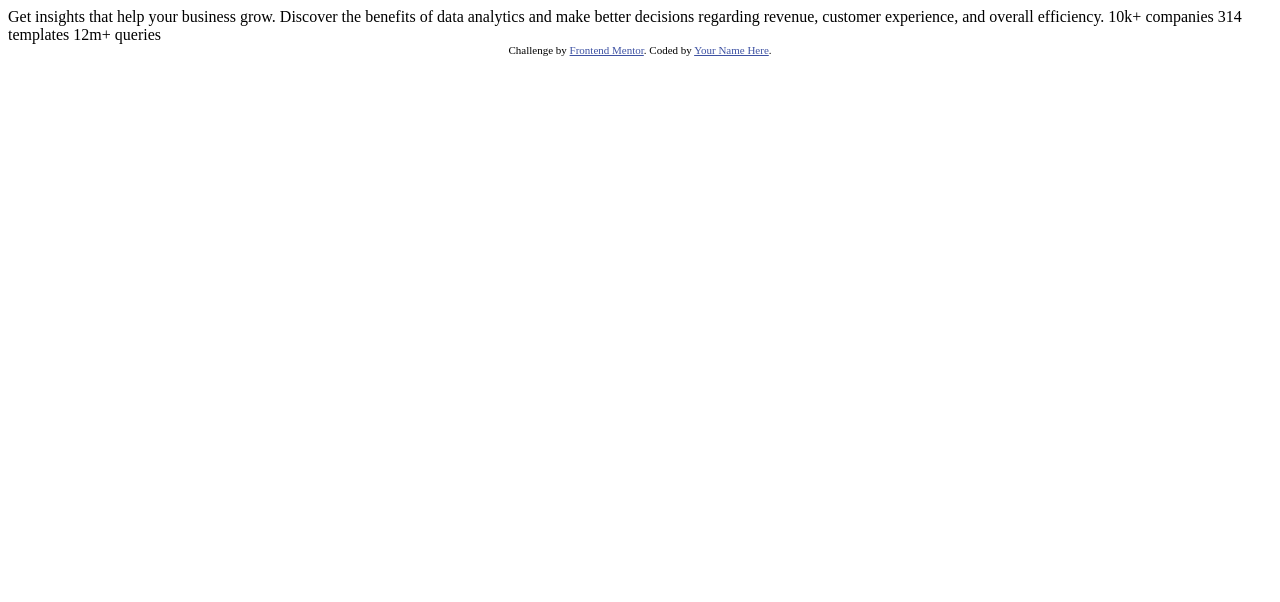
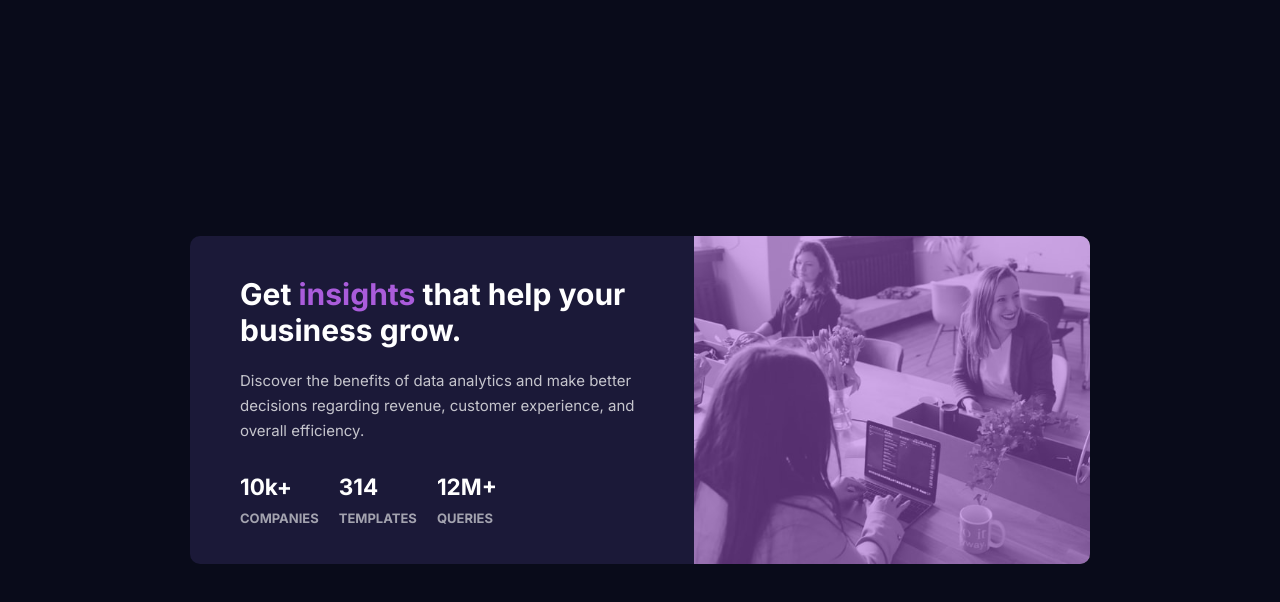
Before and after one commit to Tink3rball3r/stats-preview-card-component-main2, a plain HTML site: page index.html in a window 1280 px wide. Drawn offline with Linux system fonts and the light colour scheme.

Commit message:
complete

```diff
--- a/index.html
+++ b/index.html
@@ -1,33 +1,72 @@
 <!DOCTYPE html>
 <html lang="en">
+
 <head>
   <meta charset="UTF-8">
-  <meta name="viewport" content="width=device-width, initial-scale=1.0"> <!-- displays site properly based on user's device -->
+  <meta name="viewport" content="width=device-width, initial-scale=1.0">
+
 
   <link rel="icon" type="image/png" sizes="32x32" href="./images/favicon-32x32.png">
-
+  <link rel="stylesheet" href="style.css">
+  <link rel="preconnect" href="https://fonts.googleapis.com">
+  <link rel="preconnect" href="https://fonts.gstatic.com" crossorigin>
+  <link href="https://fonts.googleapis.com/css2?family=Inter:wght@400;700&family=Lexend+Deca&display=swap"
+    rel="stylesheet">
   <title>Frontend Mentor | Stats preview card component</title>
 
-  <!-- Feel free to remove these styles or customise in your own stylesheet 👍 -->
-  <style>
-    .attribution { font-size: 11px; text-align: center; }
-    .attribution a { color: hsl(228, 45%, 44%); }
-  </style>
 </head>
+
 <body>
 
-  Get insights that help your business grow.
+  <main class="card">
+    <div class="card-image">
+      <img srcset="/images/image-header-mobile.jpg 600w, /images/image-header-desktop.jpg 700w"
+        sizes="(max-width: 700px) 600w, 700w" src="/images/image-header-mobile.jpg"
+        alt="Women laughing while hard at work.">
+    </div>
+    <div class="card-content">
+      <h1 class="card-heading">Get <span>insights</span> that help your business grow.</h1>
+      <p class="card-para">
+        Discover the benefits of data analytics and make better decisions regarding revenue, customer
+        experience, and overall efficiency.
+      </p>
+      <div class="card-stats-container">
+        <div class="card-stats">
+          <h2 class="stat-num">10k+</h2>
+          <p class="stat-name">companies</p>
+        </div>
+        <div class="card-stats">
+          <h2 class="stat-num">314</h2>
+          <p class="stat-name">templates</p>
+        </div>
+        <div class="card-stats">
+          <h2 class="stat-num">12M+</h2>
+          <p class="stat-name">queries</p>
+        </div>
+      </div>
+    </div>
 
-  Discover the benefits of data analytics and make better decisions regarding revenue, customer
-  experience, and overall efficiency.
+  </main>
 
-  10k+ companies
-  314 templates
-  12m+ queries
 
-  <div class="attribution">
-    Challenge by <a href="https://www.frontendmentor.io?ref=challenge" target="_blank">Frontend Mentor</a>.
-    Coded by <a href="#">Your Name Here</a>.
-  </div>
+
+
+
 </body>
+
 </html>
+
+
+<!-- Get insights that help your business grow.
+
+Discover the benefits of data analytics and make better decisions regarding revenue, customer
+experience, and overall efficiency.
+
+10k+ companies
+314 templates
+12m+ queries -->
+
+<!-- <div class="attribution">
+  Challenge by <a href="https://www.frontendmentor.io?ref=challenge" target="_blank">Frontend Mentor</a>.
+  Coded by <a href="#">Your Name Here</a>.
+</div> -->
--- /dev/null
+++ b/style.css
@@ -0,0 +1,140 @@
+:root {
+	--mainBackground: hsl(233, 47%, 7%);
+	--cardBackground: hsl(244, 38%, 16%);
+	--accent: hsl(277, 64%, 61%);
+	--white: hsl(0, 0%, 100%);
+	--medWhite: hsla(0, 0%, 100%, 0.75);
+	--lghtWhite: hsla(0, 0%, 100%, 0.6);
+}
+
+* {
+	margin: 0;
+	padding: 0;
+}
+
+span {
+	color: var(--accent);
+}
+
+h1,
+h2,
+p {
+	text-align: center;
+}
+
+body {
+	min-height: 100vh;
+	display: flex;
+	justify-content: center;
+	align-items: center;
+	background-color: var(--mainBackground);
+	color: var(--white);
+	font-family: 'Inter', sans-serif;
+	font-size: 15px;
+}
+
+.card {
+	width: 90%;
+	max-width: 900px;
+	margin: 50px 0;
+	overflow: hidden;
+	border-radius: 10px;
+}
+
+img {
+	display: block;
+	width: 100%;
+	height: auto;
+}
+
+.card-image {
+	width: 100%;
+	position: relative;
+}
+
+.card-image::after {
+	content: '';
+	position: absolute;
+	top: 0;
+	bottom: 0;
+	left: 0;
+	right: 0;
+	background-color: var(--accent);
+	opacity: 0.5;
+}
+
+.card-content {
+	background-color: var(--cardBackground);
+	padding: 40px 15px 30px 15px;
+}
+
+.card-heading {
+	margin: 0 0 20px 0;
+}
+
+.card-para {
+	line-height: 25px;
+	color: var(--medWhite);
+	padding: 0 10px;
+	margin: 0 0 30px 0;
+}
+
+.card-stats-container {
+	display: flex;
+	flex-direction: column;
+	align-items: center;
+}
+
+.stat-num {
+	margin: 0 0 10px 0;
+}
+
+.stat-name {
+	font-family: 'Inter', sans-serif;
+	font-weight: 700;
+	font-size: 13px;
+	color: var(--lghtWhite);
+	text-transform: uppercase;
+	margin: 0 0 20px 0;
+}
+
+@media (min-width: 750px) {
+	img {
+		height: 100%;
+	}
+	h1,
+	h2,
+	p {
+		text-align: left;
+	}
+	.card {
+		display: flex;
+		flex-direction: row-reverse;
+	}
+
+	.card-content {
+		padding: 10px 50px 0px 50px;
+	}
+
+	.card-para {
+		padding: 0;
+	}
+
+	.card-stats-container {
+		flex-direction: row;
+		justify-content: flex-start;
+	}
+
+	.card-stats:nth-child(2) {
+		margin: 0 20px;
+	}
+}
+
+@media (min-width: 1200px) {
+	.card {
+		max-height: 500px;
+	}
+	.card-content {
+		padding: 40px 50px 0px 50px;
+	}
+}
```
